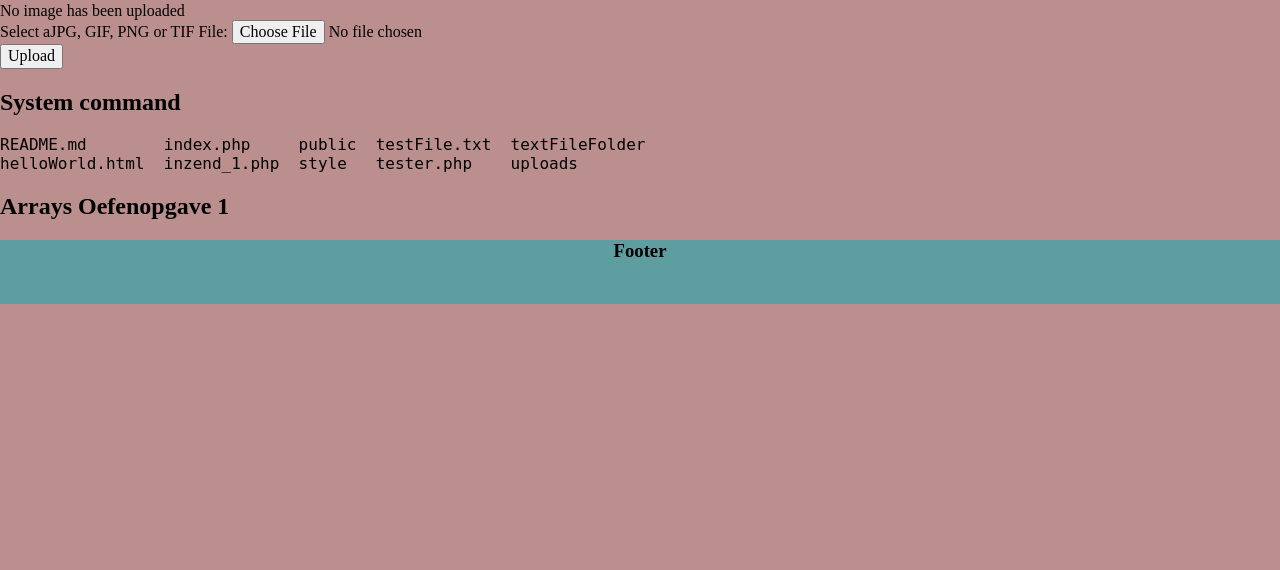
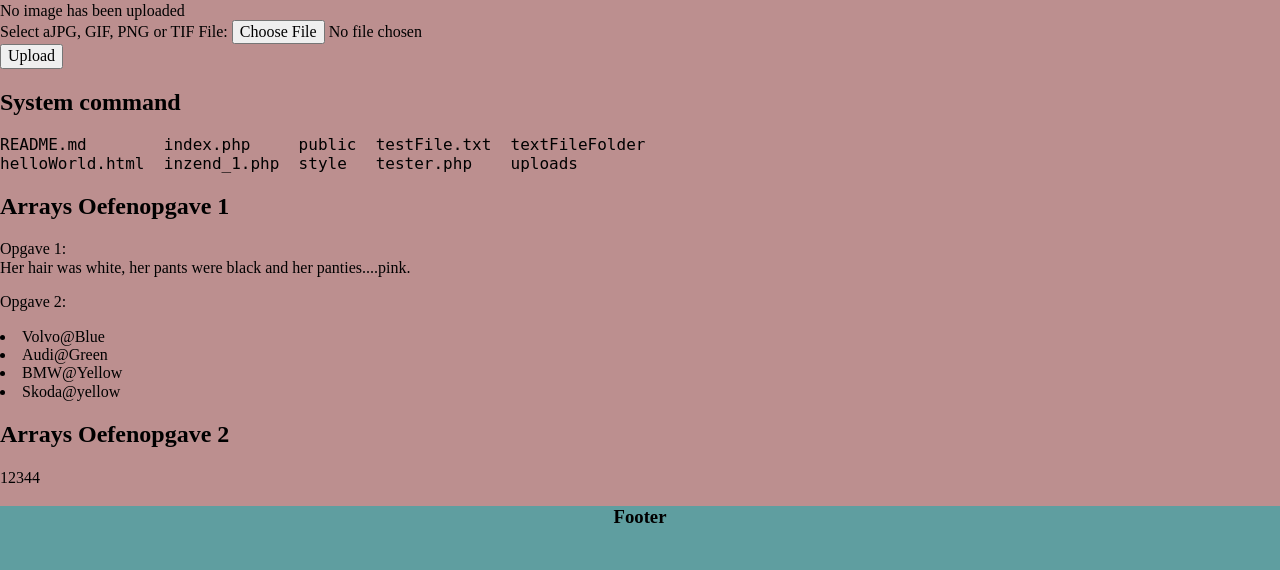
Before and after one commit to BabyLizzy-FunTime-Lab/PHP-2024, a PHP site: page /PHP-2024/tester.php in a window 1280 px wide. Shown: the part 1745-2315 px from the top of the page. Before the commit the page ends 2049 px from the top, so only its background shows below. Run offline with PHP 8.4, Linux system fonts and the light colour scheme.

Commit message:
update tester.php

```diff
--- a/tester.php
+++ b/tester.php
@@ -413,7 +413,35 @@ _END;
 </section>
 <section>
     <h2>Arrays Oefenopgave 1</h2>
-
+    <p>
+        <?php
+        $colorsArray =["pink", "white", "black"];
+        echo "Opgave 1: <br>";
+        echo "Her hair was $colorsArray[1], her pants were $colorsArray[2] and her panties....$colorsArray[0].<br>"
+        ?>
+    </p>
+    <p>
+        <?php
+        echo "Opgave 2: <br>";
+        $cars = array (
+            "Volvo" => array("color" => "Blue"),
+            "Audi" => array("color" => "Green"),
+            "BMW" => array("color" => "Yellow"),
+            "Skoda" => array("color" => "yellow")
+        );
+        foreach ($cars as $car => $carData) {
+            echo "<li>$car@$carData[color]</li>";
+        }
+        ?>
+    </p>
+</section>
+<section>
+    <h2>Arrays Oefenopgave 2</h2>
+    <?php
+    $score = 12344;
+    $scoreBoard = (array) $score;
+    echo $scoreBoard[0];
+    ?>
 </section>
 <footer style="margin-top: 1em; height: 4em; background-color: cadetblue; text-align: center">
 <h3>Footer</h3>
```
